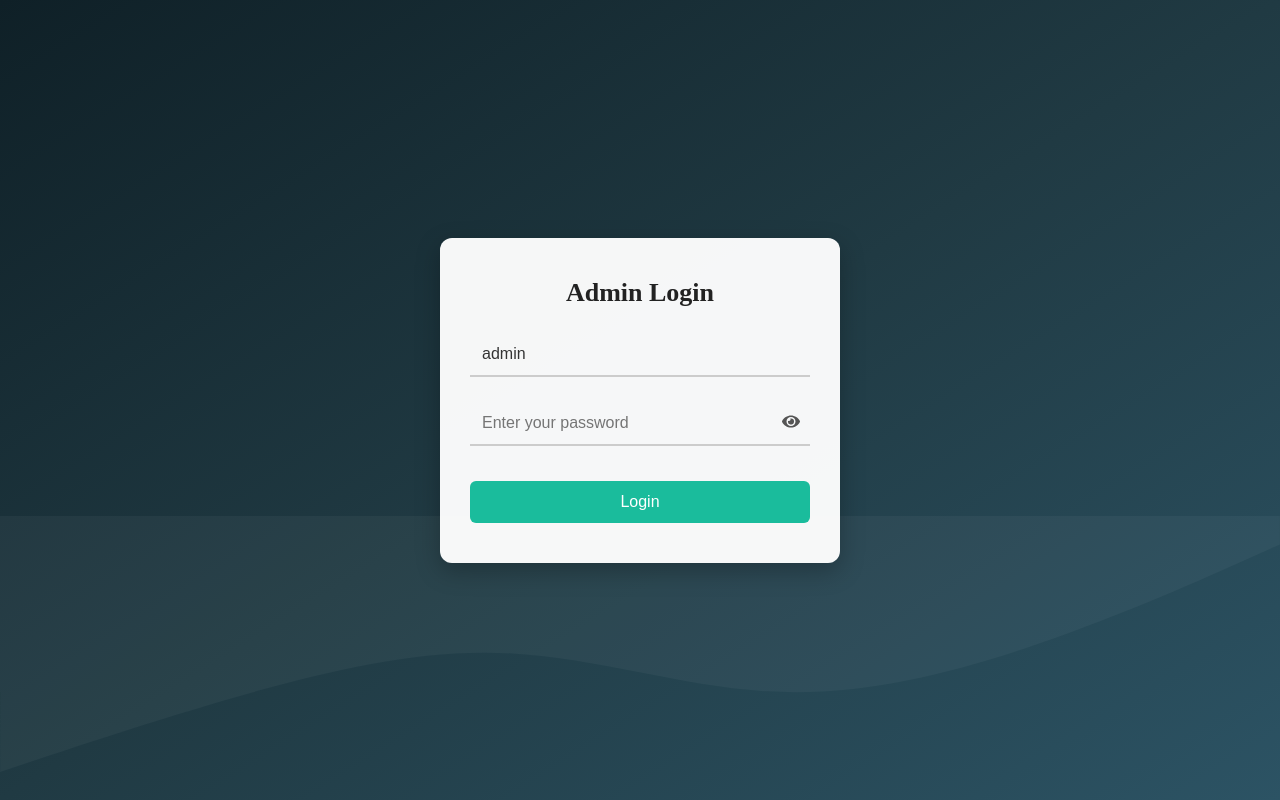
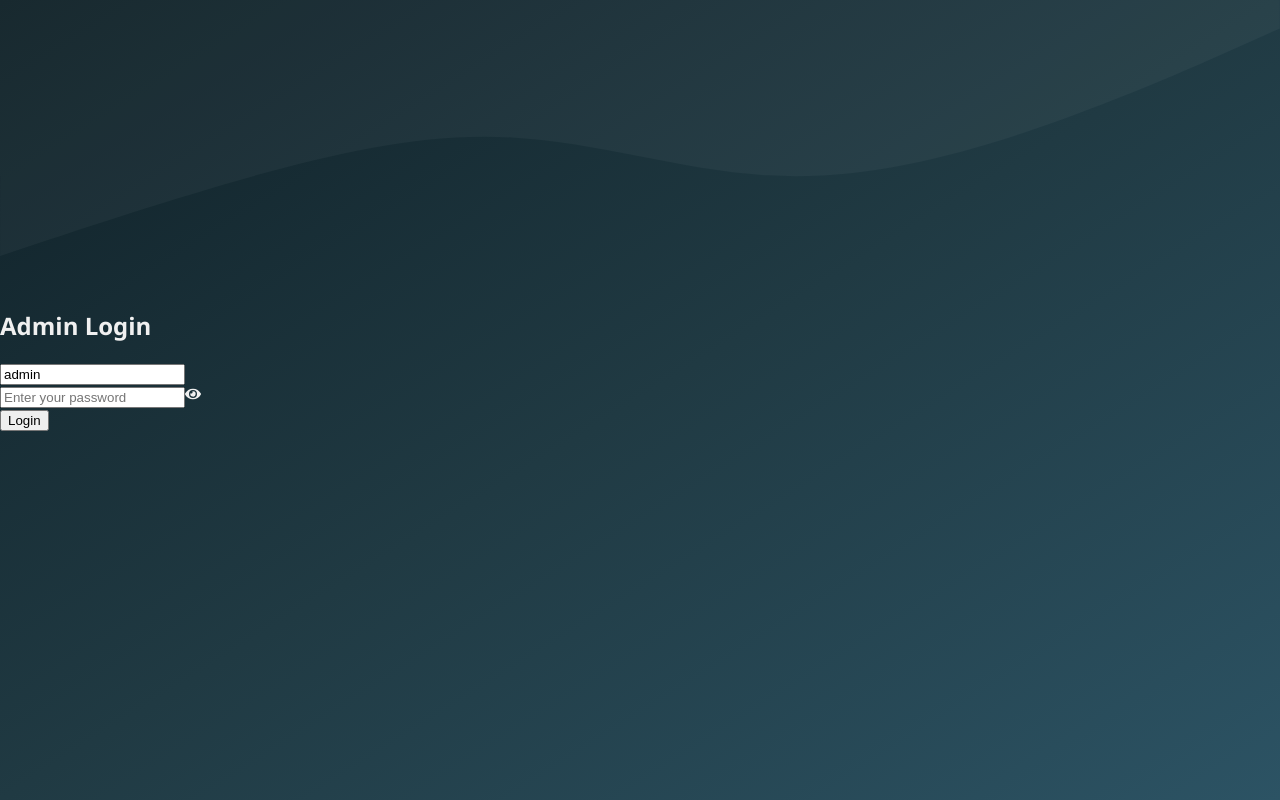
Before and after one commit to Redweber2017/avem.react, a React (Vite) app: page /#/ in a window 1280 px wide. Built offline with nearby package versions, Linux system fonts and the light colour scheme.

Commit message:
animation

```diff
--- a/src/components/Login.css
+++ b/src/components/Login.css
@@ -1,130 +1,145 @@
-/* Fullscreen background with gradient */
-/* Reset all margins and padding */
-* {
+body {
   margin: 0;
   padding: 0;
-  box-sizing: border-box;
+  font-family: 'Segoe UI', Tahoma, Geneva, Verdana, sans-serif;
+  background: linear-gradient(to bottom right, #0f2027, #203a43, #2c5364);
+  color: #f0f0f0;
+  min-height: 100vh;
 }
 
-/* Make body and html full height */
-html, body {
-  height: 100%;
-  width: 100%;
-  overflow: hidden; /* prevent any scroll that causes gaps */
+/* Animation keyframes */
+@keyframes fadeSlideIn {
+  from {
+    opacity: 0;
+    transform: translateX(-50px);
+  }
+  to {
+    opacity: 1;
+    transform: translateX(0);
+  }
 }
 
-.login-container {
-  height: 100vh;
-  width: 100vw;
-  display: flex;
-  justify-content: center;
-  align-items: center;
-  background: linear-gradient(to bottom right, #0f2027, #203a43, #2c5364);
-  position: relative;
-  overflow: hidden;
+@keyframes fadeUp {
+  from {
+    opacity: 0;
+    transform: translateY(30px);
+  }
+  to {
+    opacity: 1;
+    transform: translateY(0);
+  }
 }
 
-
-/* SVG wave */
-.background-wave {
-  position: absolute;
-  bottom: 0;
-  left: 0;
-  width: 100%;
-  height: auto;
-  z-index: 0;
+/* Wrapper for full content */
+.kit-details {
+  padding: 2rem 1rem;
+  text-align: center;
 }
 
-/* Login box styling */
-.login-box {
-  background-color: rgba(255, 255, 255, 0.96);
-  padding: 40px 30px;
-  border-radius: 12px;
-  box-shadow: 0 8px 25px rgba(0, 0, 0, 0.25);
-  width: 100%;
-  max-width: 400px;
-  text-align: center;
-  z-index: 1;
-  margin: 0 auto;
+.kit-details h2 {
+  font-size: 1.8rem;
+  margin-bottom: 1.5rem;
+  color: #ffffff;
+  opacity: 0;
+  animation: fadeSlideIn 0.8s ease-out forwards;
+  animation-delay: 0.2s;
 }
 
-
-h2 {
-  font-size: 26px;
-  color: #222;
-  margin-bottom: 25px;
+/* Card container */
+.card-list {
+  display: flex;
+  flex-wrap: wrap;
+  gap: 1rem;
+  justify-content: center;
 }
 
-/* Input containers */
-.input-container {
-  margin-bottom: 25px;
-  position: relative;
-  display: flex;
-  align-items: center;
+/* Data card */
+.data-card {
+  background-color: rgba(255, 255, 255, 0.95);
+  color: #222;
+  border-radius: 12px;
+  box-shadow: 0 8px 25px rgba(0, 0, 0, 0.2);
+  padding: 1rem;
+  width: 300px;
+  text-align: left;
+  transition: transform 0.3s ease;
+  opacity: 0;
+  animation: fadeUp 0.6s ease-out forwards;
 }
 
-.input-container input {
-  flex: 1;
-  padding: 12px 40px 12px 12px;
-  border: none;
-  border-bottom: 2px solid #ccc;
-  background-color: transparent;
-  font-size: 16px;
-  outline: none;
-  transition: border-color 0.3s ease;
-  color: #333;
-  width: 100%;
+/* Hover effect */
+.data-card:hover {
+  transform: translateY(-5px);
 }
 
-.input-container input:focus {
-  border-color: #1abc9c;
+/* Paragraphs inside card */
+.data-card p {
+  margin: 0.4rem 0;
+  font-size: 0.95rem;
+  color: #333;
 }
 
-/* Eye icon for password toggle */
-.eye-icon {
-  position: absolute;
-  right: 10px;
-  top: 50%;
-  transform: translateY(-50%);
-  color: #555;
-  font-size: 18px;
-  cursor: pointer;
+/* Buttons for footage */
+.camera-footage {
+  display: flex;
+  flex-wrap: wrap;
+  gap: 0.4rem;
+  margin-top: 0.6rem;
 }
 
-/* Login button */
-button {
-  width: 100%;
-  padding: 12px;
-  font-size: 16px;
+.play-btn {
   background-color: #1abc9c;
   color: white;
   border: none;
+  padding: 0.4rem 0.8rem;
   border-radius: 6px;
   cursor: pointer;
-  margin-top: 10px;
+  font-size: 0.85rem;
   transition: background 0.3s ease-in-out;
 }
 
-button:hover {
+.play-btn:hover {
   background-color: #16a085;
 }
 
-/* Error message cleanly placed */
-.error {
-  color: red;
-  font-size: 14px;
-  margin-top: 14px;
+.play-btn:disabled {
+  background-color: #ccc;
+  cursor: not-allowed;
 }
 
-/* Spinner */
-.loading-spinner {
-  margin: 10px auto;
-  width: 25px;
-  height: 25px;
-  border: 3px solid rgba(26, 188, 156, 0.3);
-  border-top: 3px solid #1abc9c;
+/* No footage text */
+.no-footage {
+  font-style: italic;
+  color: #555;
+  font-size: 0.9rem;
+}
+
+/* Staggered card animations */
+.card-list .data-card:nth-child(1) { animation-delay: 0.3s; }
+.card-list .data-card:nth-child(2) { animation-delay: 0.5s; }
+.card-list .data-card:nth-child(3) { animation-delay: 0.7s; }
+.card-list .data-card:nth-child(4) { animation-delay: 0.9s; }
+.card-list .data-card:nth-child(5) { animation-delay: 1.1s; }
+/* Add more if needed */
+
+/* Loading screen styles (optional if you want a loader) */
+.loading-screen {
+  display: flex;
+  flex-direction: column;
+  align-items: center;
+  justify-content: center;
+  height: 100vh;
+  color: #fff;
+}
+
+.spinner {
+  border: 4px solid rgba(255, 255, 255, 0.3);
+  border-top: 4px solid #1abc9c;
   border-radius: 50%;
+  width: 40px;
+  height: 40px;
   animation: spin 1s linear infinite;
+  margin-bottom: 1rem;
 }
 
 @keyframes spin {
@@ -133,40 +148,13 @@ button:hover {
   }
 }
 
-/* Responsive tweaks */
+.loading-text {
+  font-size: 1.2rem;
+}
+
+/* Responsive styles */
 @media (max-width: 768px) {
-  .login-box {
-    padding: 30px 20px;
-  }
-
-  h2 {
-    font-size: 22px;
-  }
-
-  .input-container input {
-    font-size: 14px;
-  }
-
-  button {
-    font-size: 15px;
+  .data-card {
+    width: 90%;
   }
 }
-
-@media (max-width: 480px) {
-  .login-box {
-    padding: 25px 15px;
-    max-width: 95%;
-  }
-
-  h2 {
-    font-size: 20px;
-  }
-
-  .input-container input {
-    font-size: 13px;
-  }
-
-  button {
-    font-size: 14px;
-  }
-}
--- a/src/components/more/More.css
+++ b/src/components/more/More.css
@@ -1,197 +1,179 @@
-/* More.css */
-
-.kit-details {
-    padding: 1rem;
-    background-color: #f9f9f9;
-    border-radius: 8px;
-    box-shadow: 0 2px 5px rgba(0, 0, 0, 0.1);
-    margin: 1rem auto;
-    font-family: Arial, sans-serif;
-    overflow-x: hidden;
-
+/* Base styles */
+body {
+  margin: 0;
+  padding: 0;
+  font-family: 'Segoe UI', Tahoma, Geneva, Verdana, sans-serif;
+  background: linear-gradient(to bottom right, #0f2027, #203a43, #2c5364);
+  color: #f0f0f0;
+  min-height: 100vh;
 }
 
-  /* Title styling */
-  .kit-details h2 {
-    font-size: 1.5rem;
-    margin-bottom: 1rem;
-    color: #333;
+/* Animation keyframes */
+@keyframes fadeSlideIn {
+  from {
+    opacity: 0;
+    transform: translateX(-50px);
+  }
+  to {
+    opacity: 1;
+    transform: translateX(0);
+  }
+}
+
+@keyframes fadeUp {
+  from {
+    opacity: 0;
+    transform: translateY(30px);
+  }
+  to {
+    opacity: 1;
+    transform: translateY(0);
+  }
+}
+
+/* Main container */
+.kit-details {
+  padding: 2rem 1rem;
   text-align: center;
 }
 
-  /* Table container for responsiveness */
-  .table-container {
-    overflow-x: auto;
-    margin: 1rem 0;
-    -webkit-overflow-scrolling: touch;
+/* Heading animation */
+.kit-details h2 {
+  font-size: 1.8rem;
+  margin-bottom: 1.5rem;
+  color: #ffffff;
+  opacity: 0;
+  animation: fadeSlideIn 0.8s ease-out forwards;
+  animation-delay: 0.2s;
 }
 
-  /* Table styling */
-  .kit-table {
-    width: 100%;
-    min-width: 600px;
-    border-collapse: collapse;
-    background-color: #fff;
-  }
-
-  .kit-table th,
-  .kit-table td {
-    padding: 0.75rem;
-    text-align: center;
-    border: 1px solid #ddd;
-  }
-
-  .kit-table th {
-    background-color: #007bff;
-    color: white;
-    font-weight: bold;
-  }
-
-  .kit-table tr:nth-child(odd) {
-    background-color: #f2f2f2;
-  }
-
-  /* Camera footage section */
-  .camera-footage {
+/* Card container */
+.card-list {
   display: flex;
-    gap: 0.5rem;
   flex-wrap: wrap;
+  gap: 1rem;
   justify-content: center;
 }
 
-  /* Play button styling */
+/* Each card */
+.data-card {
+  background-color: rgba(255, 255, 255, 0.95);
+  color: #222;
+  border-radius: 12px;
+  box-shadow: 0 8px 25px rgba(0, 0, 0, 0.2);
+  padding: 1rem;
+  width: 300px;
+  text-align: left;
+  transition: transform 0.3s ease;
+  opacity: 0;
+  animation: fadeUp 0.6s ease-out forwards;
+}
+
+.data-card:hover {
+  transform: translateY(-5px);
+}
+
+.data-card p {
+  margin: 0.4rem 0;
+  font-size: 0.95rem;
+  color: #333;
+}
+
+/* Camera footage buttons */
+.camera-footage {
+  display: flex;
+  flex-wrap: wrap;
+  gap: 0.4rem;
+  margin-top: 0.6rem;
+}
+
 .play-btn {
-    background-color: #28a745;
+  background-color: #1abc9c;
   color: white;
   border: none;
-    padding: 0.5rem 1rem;
+  padding: 0.4rem 0.8rem;
+  border-radius: 6px;
   cursor: pointer;
-    border-radius: 5px;
-    transition: background 0.3s ease;
-    min-width: 80px;
+  font-size: 0.85rem;
+  transition: background 0.3s ease-in-out;
 }
 
 .play-btn:hover {
-    background-color: #218838;
+  background-color: #16a085;
 }
 
 .play-btn:disabled {
-    background-color: #6c757d;
+  background-color: #ccc;
   cursor: not-allowed;
 }
 
-  /* Medium screens (tablets, 768px and below) */
-  @media (max-width: 768px) {
-    .kit-details {
-      padding: 0.75rem;
-
-    }
-
-    .kit-details h2 {
-      font-size: 1.3rem;
-    }
-
-    .kit-table th,
-    .kit-table td {
-      padding: 0.6rem;
+.no-footage {
+  font-style: italic;
+  color: #555;
   font-size: 0.9rem;
 }
 
-    .play-btn {
-      padding: 0.4rem 0.8rem;
-      font-size: 0.9rem;
-    }
+/* Loading screen */
+.loading-screen {
+  display: flex;
+  flex-direction: column;
+  align-items: center;
+  justify-content: center;
+  min-height: 100vh;
+  padding: 2rem;
+  box-sizing: border-box;
+  text-align: center;
 }
 
-  /* Small screens (mobile, 576px and below) */
-  @media (max-width: 576px) {
-    .kit-details {
-      padding: 0.5rem;
-    }
-
-    .kit-details h2 {
-      font-size: 1.2rem;
-    }
-
-    .kit-table {
-      min-width: 100%;
-      display: block;
-      overflow-x: auto;
-    }
-
-    .kit-table th,
-    .kit-table td {
-      padding: 0.5rem;
-      font-size: 0.8rem;
-    }
-
-    .play-btn {
-      width: 90px;
-      padding: 0.4rem 0.7rem;
-      font-size: 0.8rem;
-    }
-  }
-
-  /* Extra small screens (400px and below) */
-  @media (max-width: 400px) {
-    .kit-details h2 {
-      font-size: 1rem;
-    }
-
-    .kit-table th,
-    .kit-table td {
-      font-size: 0.75rem;
-      padding: 0.4rem;
-    }
-
-    .play-btn {
-      width: 100%;
-      padding: 0.5rem;
-      font-size: 0.75rem;
-    }
-
-    .camera-footage {
-      flex-direction: column;
-      width: 100%;
-    }
-  }
-
-  /* Centered Loading Screen */
-.loading-screen {
-    display: flex;
-    justify-content: center;
-    align-items: center;
-    height: 100vh;
-    background-color: #f4f4f4;
-    flex-direction: column;
-    font-family: Arial, sans-serif;
-  }
-
-  /* Rotating Spinner */
 .spinner {
-    width: 50px;
-    height: 50px;
-    border: 5px solid rgba(0, 123, 255, 0.3);
-    border-top-color: #007bff;
+  border: 4px solid rgba(255, 255, 255, 0.3);
+  border-top: 4px solid #1abc9c;
   border-radius: 50%;
+  width: 40px;
+  height: 40px;
   animation: spin 1s linear infinite;
   margin-bottom: 1rem;
 }
 
 @keyframes spin {
-    0% { transform: rotate(0deg); }
-    100% { transform: rotate(360deg); }
+  to {
+    transform: rotate(360deg);
+  }
 }
 
-  /* Fading Loading Text */
 .loading-text {
-    font-size: 1.5rem;
-    font-weight: bold;
-    color: #333;
-    animation: fadeIn 1.5s infinite alternate;
+  font-size: 1.2rem;
+  color: #ffffff;
 }
 
-  @keyframes fadeIn {
-    from { opacity: 0.5; }
-    to { opacity: 1; }
+/* Stagger animation for cards */
+.card-list .data-card:nth-child(1) { animation-delay: 0.3s; }
+.card-list .data-card:nth-child(2) { animation-delay: 0.5s; }
+.card-list .data-card:nth-child(3) { animation-delay: 0.7s; }
+.card-list .data-card:nth-child(4) { animation-delay: 0.9s; }
+.card-list .data-card:nth-child(5) { animation-delay: 1.1s; }
+/* Add more if needed */
+
+/* Mobile Responsive */
+@media (max-width: 768px) {
+  .kit-details {
+    padding: 1.5rem 0.5rem;
   }
+
+  .kit-details h2 {
+    font-size: 1.4rem;
+  }
+
+  .card-list {
+    flex-direction: column;
+    align-items: center;
+  }
+
+  .data-card {
+    width: 90%;
+  }
+
+  .loading-text {
+    font-size: 1rem;
+  }
+}
```
Also changed, not shown: src/components/more/More.jsx (+14 -38 lines). Lines whose indentation alone changed are shown as unchanged.
